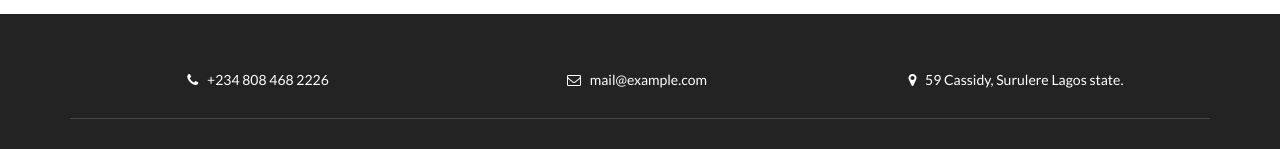
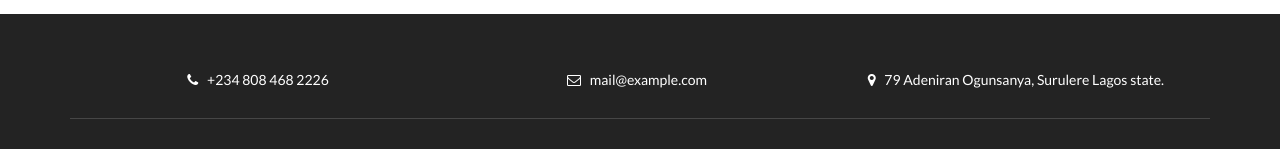
Before and after one commit to maleek2020/T-Bella.github.io, a plain HTML site: page about.html in a window 1280 px wide. Shown: the part 1729-1878 px from the top of the page. Drawn offline with Linux system fonts and the light colour scheme; a web font is replaced by a local one.

Commit message:
update address

```diff
--- a/about.html
+++ b/about.html
@@ -178,7 +178,7 @@
 				<ul>
 					<li><i class="fa fa-phone"></i> +234 808 468 2226 </li>
 					<li><a href="mailto:example@mail.com"><i class="fa fa-envelope-o"></i>  mail@example.com</a></li>
-					<li><i class="fa fa-map-marker"></i> 59 Cassidy, Surulere Lagos state.</li>
+					<li><i class="fa fa-map-marker"></i> 79 Adeniran Ogunsanya, Surulere Lagos state.</li>
 				</ul>
 			</div>
 			<div class="footer-agileinfo">
```
Also changed, not shown: contact.html (+1 -1 lines), gallery.html (+1 -1 lines), icons.html (+1 -1 lines), index.html (+1 -1 lines).
